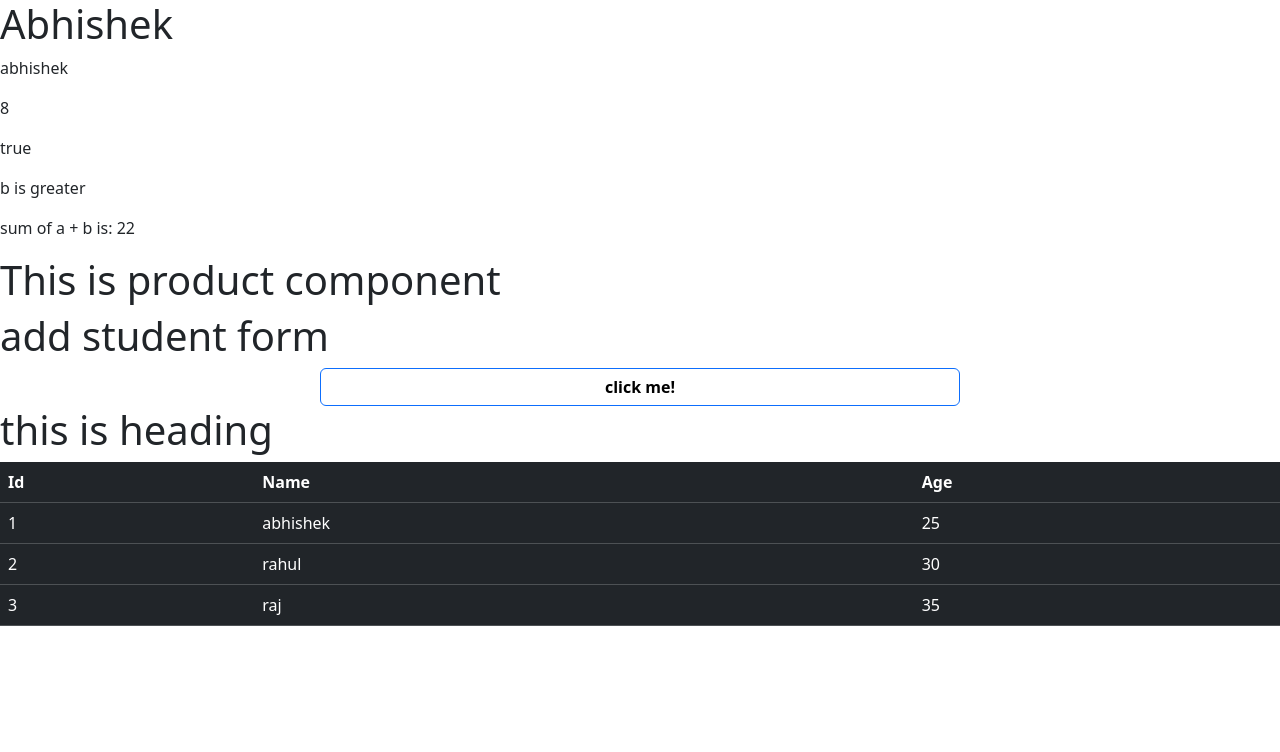
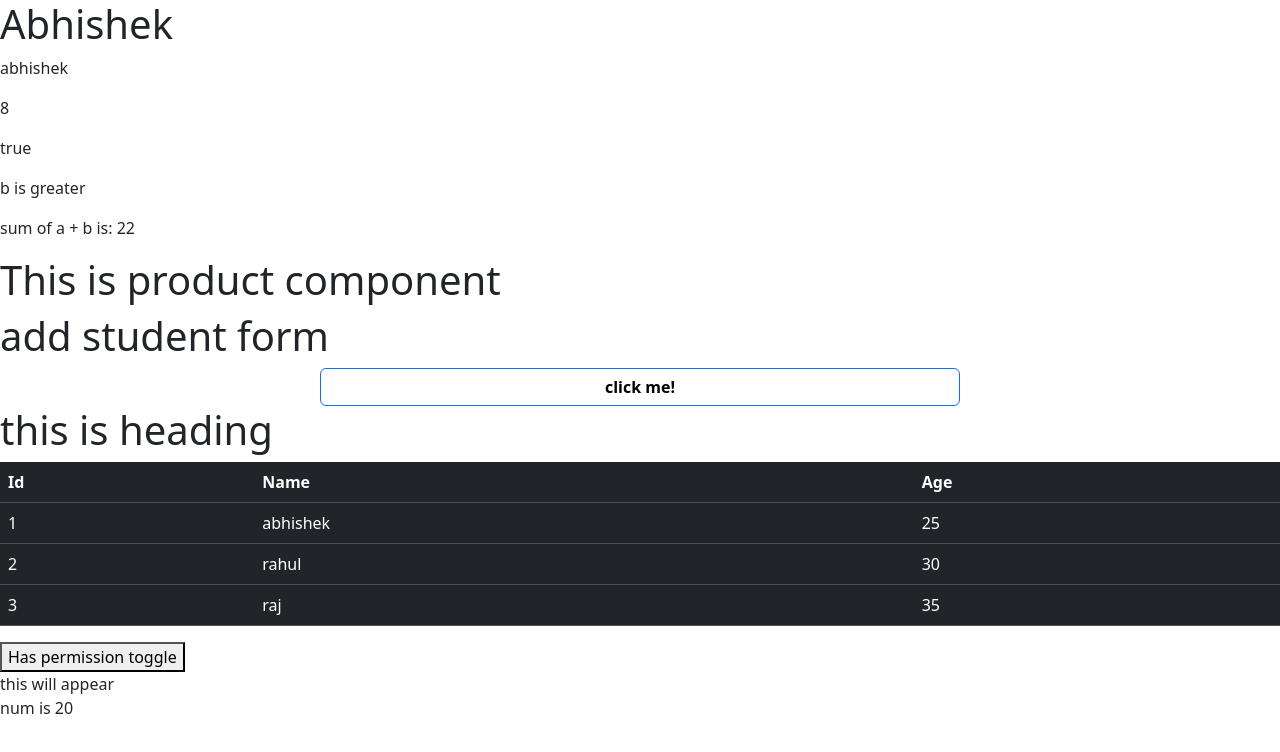
Before and after one commit to Abhi2971/class_angular, an Angular app: page / in a window 1280 px wide. Shown: the top 752 px of the page. Built offline with nearby package versions, Linux system fonts and the light colour scheme.

Commit message:
*ngfor,*ngif,*ngswitch

```diff
--- a/src/app/app.component.html
+++ b/src/app/app.component.html
@@ -10,6 +10,7 @@
     <!-- property Binding -->
 
     <h1 [innerHTML]="heading"></h1>
+    <!-- NGFOR -->
     <table class="table table-dark table-hover">
       <thead>
         <tr>
@@ -27,3 +28,20 @@
       </tbody>
       <tfoot></tfoot>
     </table>
+    <!-- NGIF  -->
+    <button (click)="toggleHasPermission($event)">Has permission toggle</button>
+    <div *ngIf="has;else ref">
+      this will appear
+    </div>
+    <ng-template #ref>
+      <div>
+        this will not appear
+      </div>
+    </ng-template>
+
+    <!-- NGSWITCH -->
+    <div [ngSwitch]="num2">
+      <div *ngSwitchCase="10"> num is 10</div>
+      <div *ngSwitchCase="20"> num is 20</div>
+      <div *ngSwitchCase="30"> num is 30</div>
+    </div>
--- a/src/app/app.component.ts
+++ b/src/app/app.component.ts
@@ -27,4 +27,9 @@ export class AppComponent {
     { id: 2, name: 'rahul', age: 30 },
     { id: 3, name: 'raj', age: 35 }
   ];
+  has = true;
+  toggleHasPermission(ev:any){
+    this.has=!this.has;
+  }
+  num2=20;
 }
```
Lines whose indentation alone changed are shown as unchanged.
